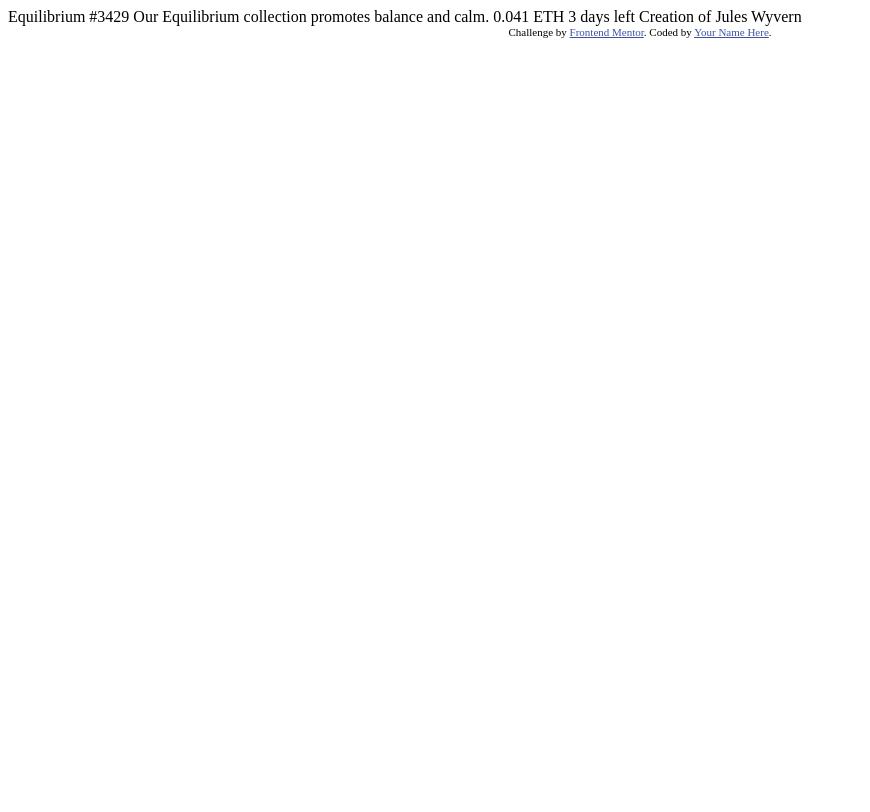
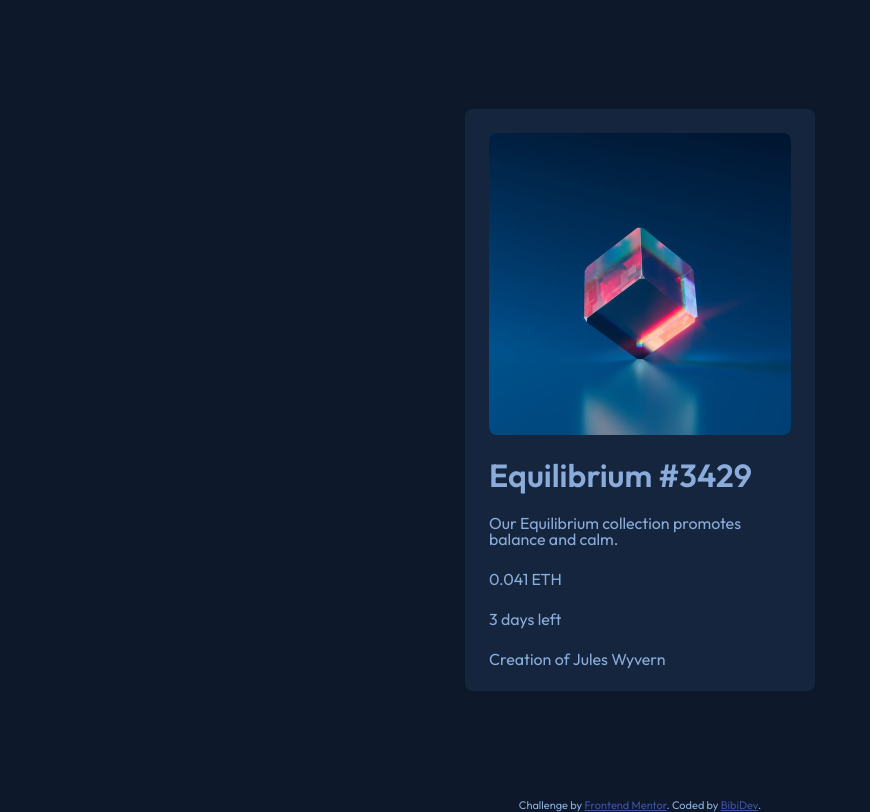
Before and after one commit to PomPoko-lab/NFT-preview-card, a plain HTML site: page index.html in a window 1280 px wide. Shown: the whole page, without its empty margins (0-870 px from the left). Drawn offline with Linux system fonts and the light colour scheme.

Commit message:
created card and some formatting of contents

```diff
--- a/index.html
+++ b/index.html
@@ -1,33 +1,47 @@
 <!DOCTYPE html>
 <html lang="en">
-<head>
-  <meta charset="UTF-8">
-  <meta name="viewport" content="width=device-width, initial-scale=1.0"> <!-- displays site properly based on user's device -->
+  <head>
+    <meta charset="UTF-8" />
+    <meta name="viewport" content="width=device-width, initial-scale=1.0" />
+    <!-- displays site properly based on user's device -->
 
-  <link rel="icon" type="image/png" sizes="32x32" href="./images/favicon-32x32.png">
+    <link
+      rel="icon"
+      type="image/png"
+      sizes="32x32"
+      href="./images/favicon-32x32.png"
+    />
 
-  <title>Frontend Mentor | NFT preview card component</title>
+    <link rel="preconnect" href="https://fonts.googleapis.com" />
+    <link rel="preconnect" href="https://fonts.gstatic.com" crossorigin />
+    <link
+      href="https://fonts.googleapis.com/css2?family=Outfit:wght@300;400;600&display=swap"
+      rel="stylesheet"
+    />
 
-  <!-- Feel free to remove these styles or customise in your own stylesheet 👍 -->
-  <style>
-    .attribution { font-size: 11px; text-align: center; }
-    .attribution a { color: hsl(228, 45%, 44%); }
-  </style>
-</head>
-<body>
+    <link rel="stylesheet" href="style.css" />
 
-  Equilibrium #3429
+    <title>Frontend Mentor | NFT preview card component</title>
+  </head>
+  <body>
+    <main>
+      <div class="card">
+        <img alt="crypto" src="images/image-equilibrium.jpg" />
+        <h1>Equilibrium #3429</h1>
+        <p>Our Equilibrium collection promotes balance and calm.</p>
+        <div class="ETH-num">0.041 ETH</div>
+        <div class="days-left">3 days left</div>
+        <footer>
+          <p>Creation of Jules Wyvern</p>
+        </footer>
+      </div>
+    </main>
 
-  Our Equilibrium collection promotes balance and calm.
-
-  0.041 ETH
-  3 days left
-
-  Creation of Jules Wyvern
-
-  <div class="attribution">
-    Challenge by <a href="https://www.frontendmentor.io?ref=challenge" target="_blank">Frontend Mentor</a>.
-    Coded by <a href="#">Your Name Here</a>.
-  </div>
-</body>
+    <footer class="attribution">
+      Challenge by
+      <a href="https://www.frontendmentor.io?ref=challenge" target="_blank"
+        >Frontend Mentor</a
+      >. Coded by <a href="#">BibiDev</a>.
+    </footer>
+  </body>
 </html>
--- /dev/null
+++ b/style.css
@@ -0,0 +1,53 @@
+* {
+  padding: 0;
+  margin: 0;
+  line-height: 1;
+  box-sizing: border-box;
+}
+
+body {
+  font-family: "Outfit", sans-serif;
+  background-color: hsl(217, 54%, 11%);
+  color: hsl(215, 51%, 70%);
+  display: flex;
+  flex-direction: column;
+}
+
+/* body > footer {
+  position: fixed;
+  bottom: 0;
+  width: 100%;
+} */
+
+.attribution {
+  font-size: 11px;
+  text-align: center;
+}
+.attribution a {
+  color: hsl(228, 45%, 44%);
+}
+
+main {
+  display: flex;
+  justify-content: center;
+  align-items: center;
+  min-height: 100vh;
+}
+
+.card {
+  background-color: hsl(216, 50%, 16%);
+  display: flex;
+  flex-direction: column;
+  flex: 0 0 350px;
+  min-width: 0;
+  padding: 1.5em;
+  gap: 1.5em;
+}
+
+.card,
+.card > img {
+  border-radius: 0.5em;
+}
+
+.card > img {
+}
```
Also changed, not shown: 1 other file.
